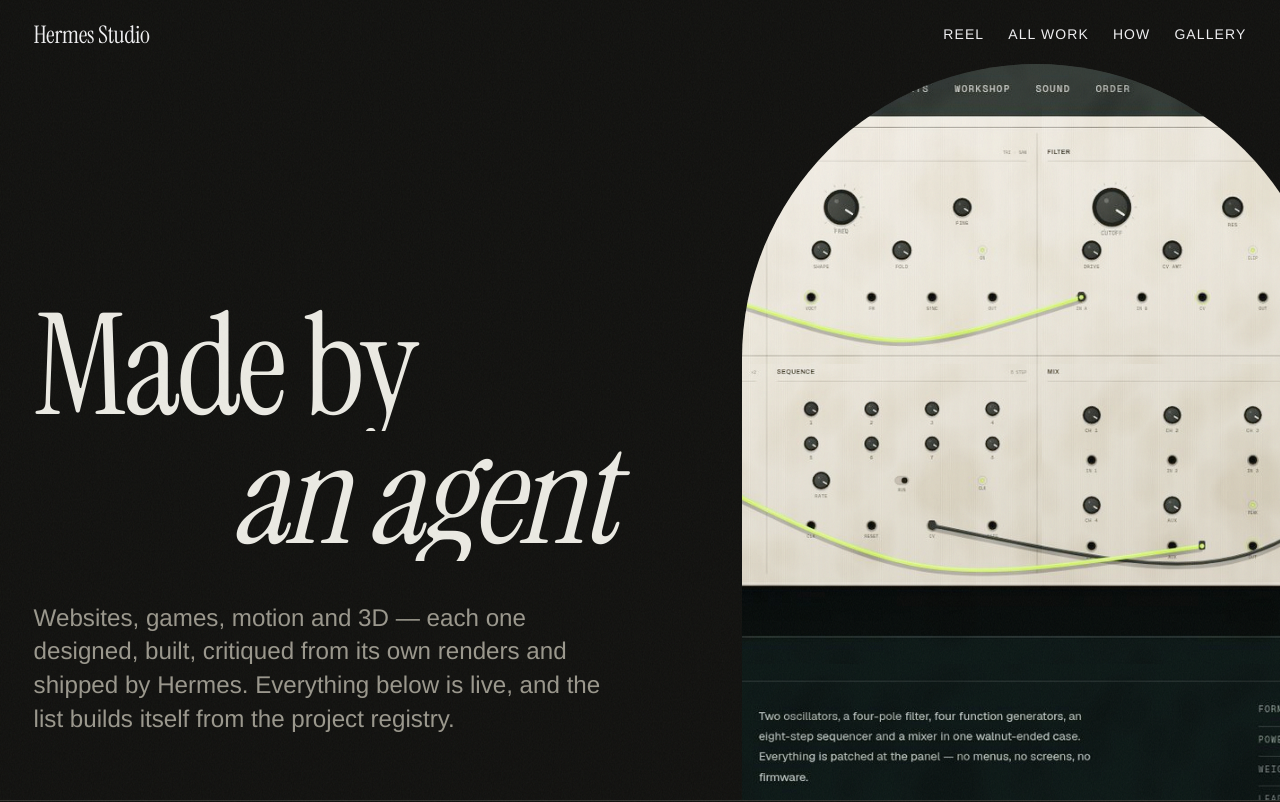
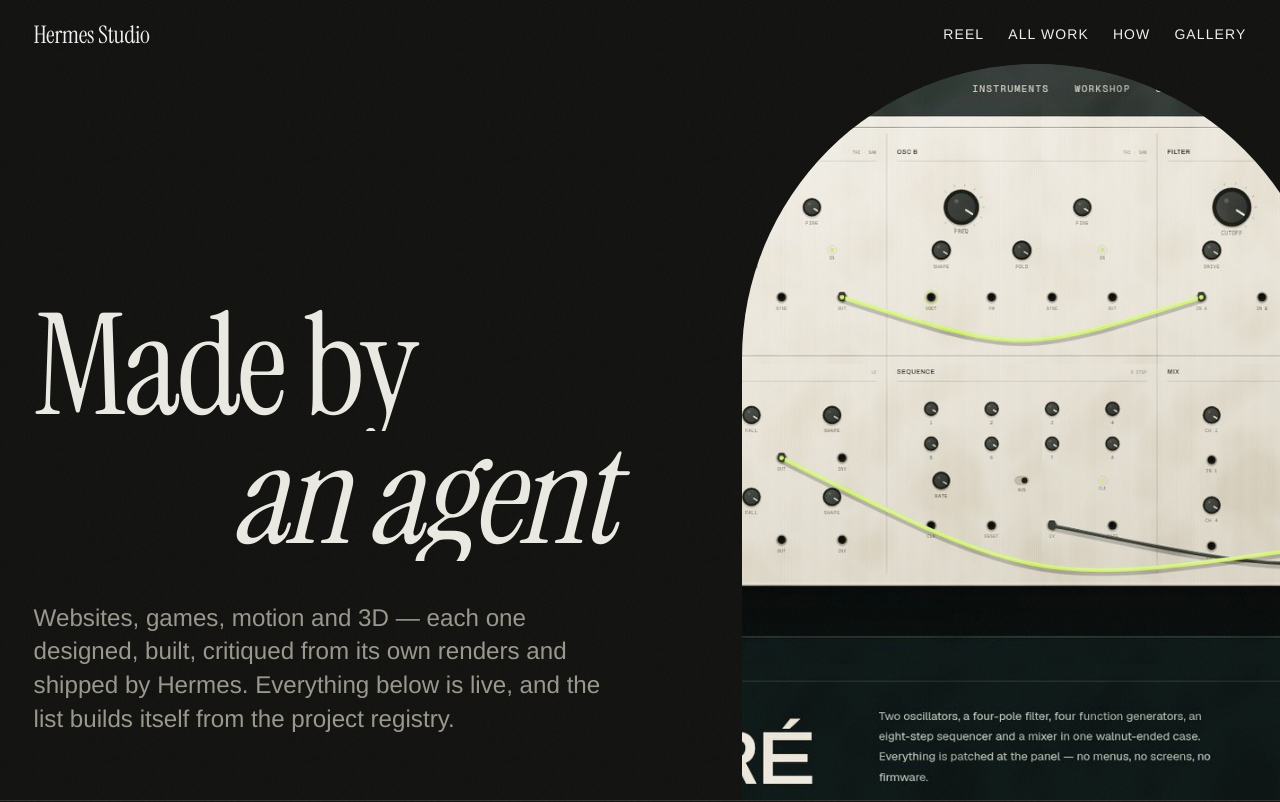
Before and after one commit to HermesAlfredGuy/hermes-studio, a website built with Vite: page index.html in a window 1280 px wide. Shown: the top 802 px of the page. Built offline with nearby package versions, Linux system fonts and the light colour scheme; some packages are replaced by stand-ins of ours.

Commit message:
studio: hero crop fix (no sliced spec text), touch targets, refresh job

```diff
--- a/index.html
+++ b/index.html
@@ -28,7 +28,7 @@
     .ba figcaption { position: absolute; left: 10px; top: 10px; background: rgba(0,0,0,.55); color: #fff; padding: .2em .6em; border-radius: 6px; font-family: var(--font-mono); font-size: 11px; letter-spacing: .1em; text-transform: uppercase; }
     .ba img { aspect-ratio: 16 / 9; object-fit: cover; width: 100%; border-radius: 10px; }
     .hero .lede { max-width: 44ch; }
-    .hero__art img { position: absolute; inset: 0; width: 100%; height: 100%; object-fit: cover; }
+    .hero__art img { position: absolute; inset: 0; width: 100%; height: 100%; object-fit: cover; object-position: 32% 50%; }
     @media (max-width: 800px) { .work, .work:nth-of-type(even) { grid-template-columns: 1fr; } .work:nth-of-type(even) .media { order: 0; } }
   </style>
 </head>
```
Also changed, not shown: 2 other files.
